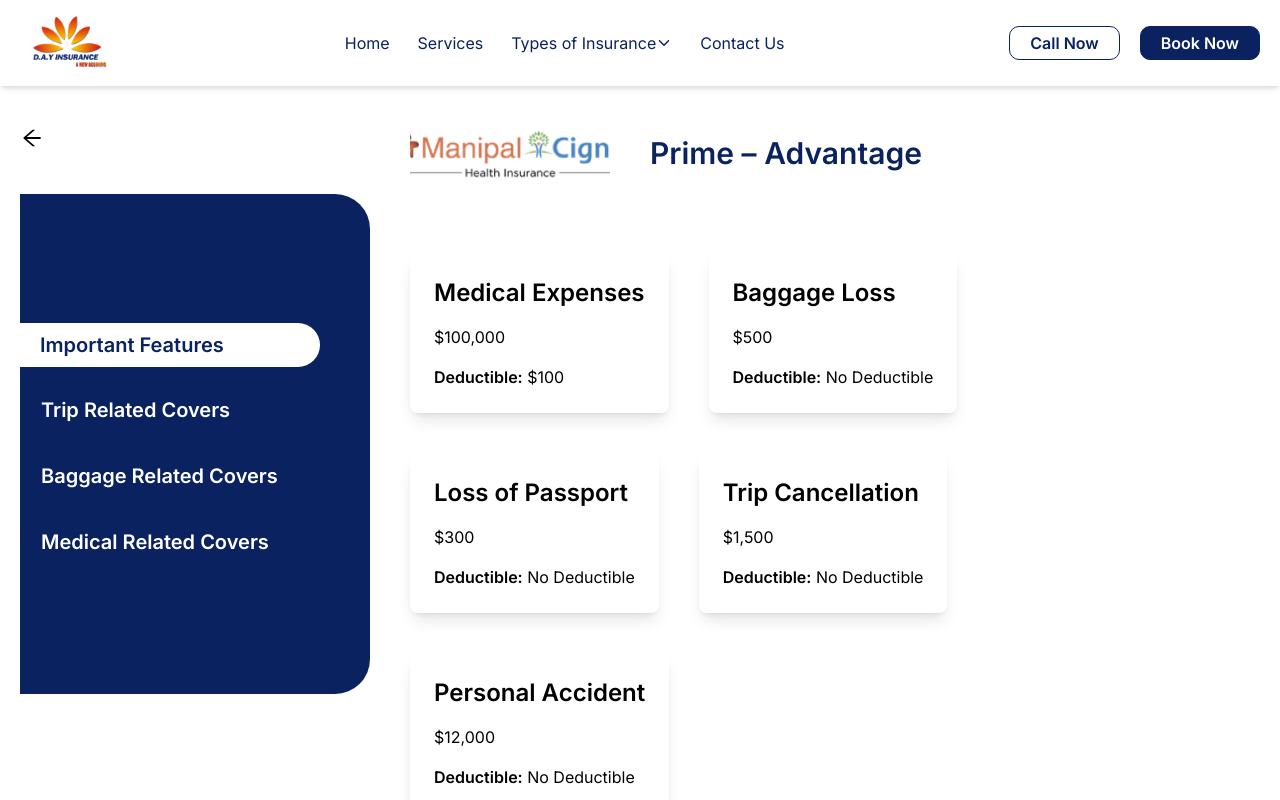
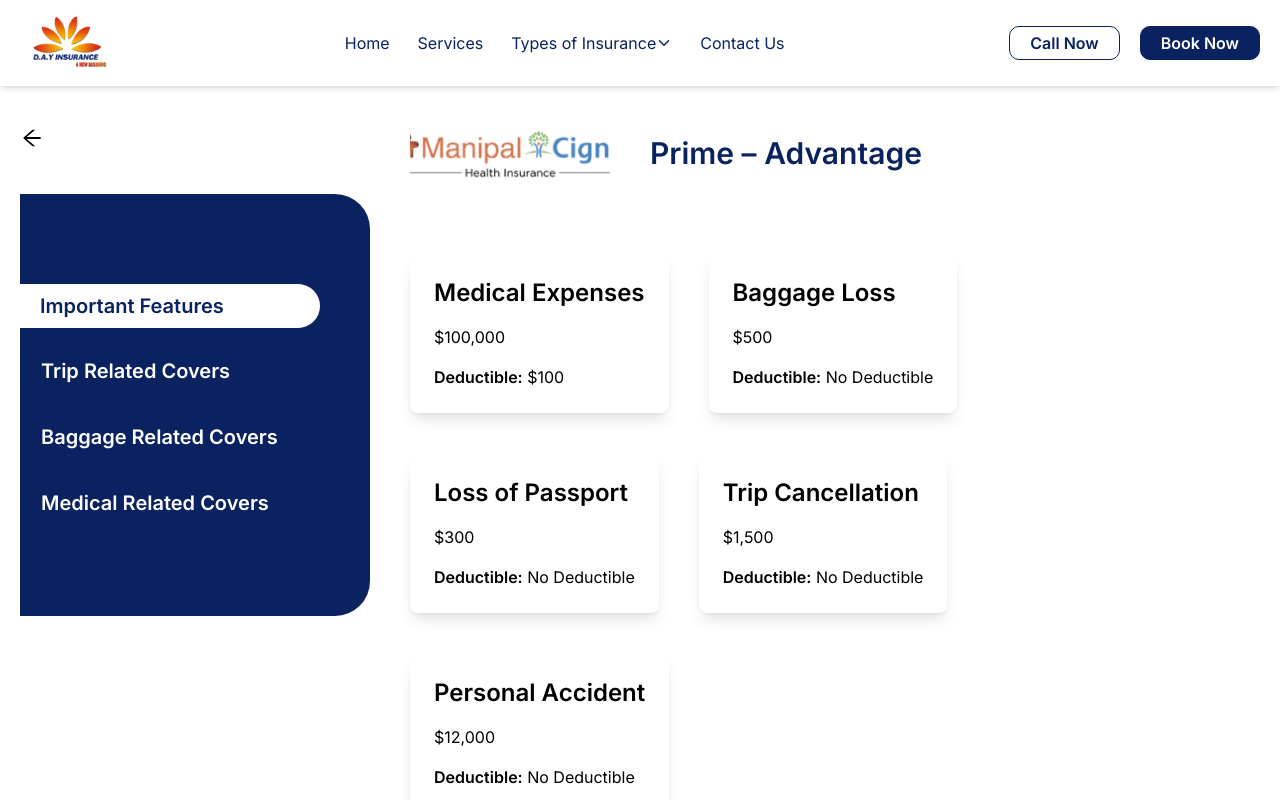
Before and after one commit to yash558/travel-insurance, a Next.js app: page /details in a window 1280 px wide. Shown: the top 800 px of the page. Built offline with nearby package versions, Linux system fonts and the light colour scheme.

Commit message:
ongoing project 13

```diff
--- a/src/app/screens/Details/components/DetailsDesktop.tsx
+++ b/src/app/screens/Details/components/DetailsDesktop.tsx
@@ -71,12 +71,12 @@
             </Link>
           </div>
           <div className="flex gap-10 mobile:flex-wrap ">
-            <div className="flex flex-col justify-center pr-2 md:h-[500px] mobile:w-full mobile:flex-row font-[600] md:gap-5 gap-2 md:mt-1 md:pr-[50px] ps-0 mobile:p-5 md:bg-secondary bg-white rounded-[35px] mobile:rounded-none rounded-s-none">
+            <div className="flex flex-col justify-center pr-2 h-full py-[90px] mobile:w-full mobile:flex-row font-[600] md:gap-5 gap-2 md:mt-1 md:pr-[50px] ps-0 mobile:p-5 md:bg-secondary bg-white rounded-[35px] mobile:rounded-none rounded-s-none">
               {proposerDataone?.tabs?.map((item, i) => (
                 <div
                   onClick={() => setActiveTab(i)}
                   key={i}
-                  className={`flex cursor-pointer  md:w-[300px] w-[200] ${
+                  className={`flex cursor-pointer w-[300px] ${
                     activeTab === i
                       ? "text-white bg-secondary md:bg-white md:text-secondary rounded-r-[35px] "
                       : "text-secondary border border-secondary md:bg-secondary md:text-white bg-white"
```
